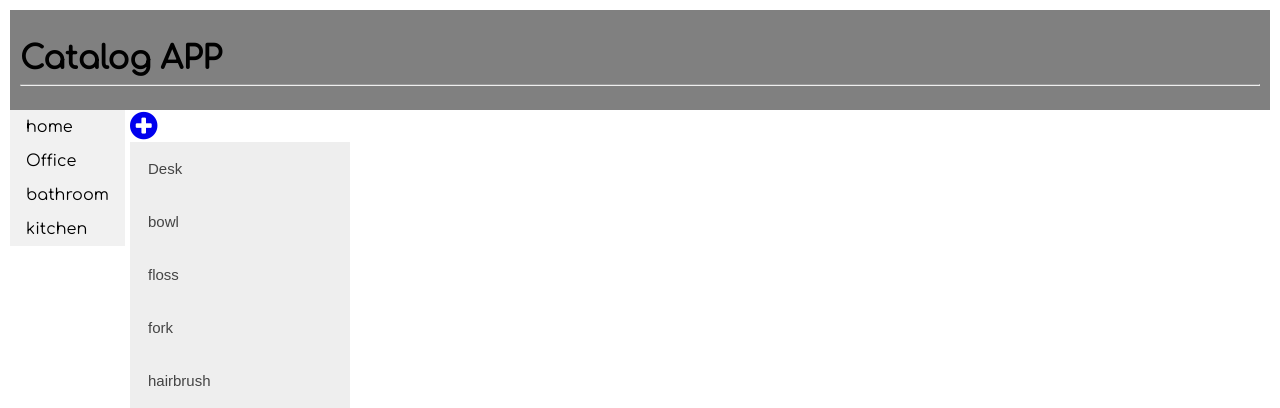
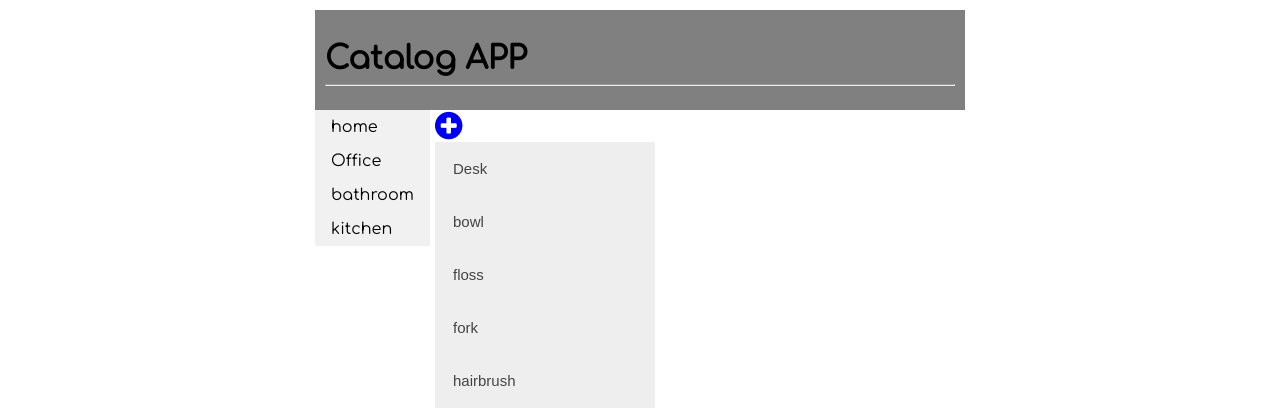
Before and after one commit to jonjoncronin/catalogProject, a Flask app: page / in a window 1280 px wide. Shown: the top 408 px of the page. Run offline with Flask 2, Linux system fonts and the light colour scheme; data comes from the database, SQL or seed files in the repository.

Commit message:
Make pages centered

```diff
--- a/vagrant/catalog/static/css/main.css
+++ b/vagrant/catalog/static/css/main.css
@@ -19,9 +19,9 @@ img, embed, object, video, header {
 }
 
 main {
-   max-width: 1280px;
-   margin: 0;
-   background-color: grey;
+   max-width: 650px;
+   margin: auto;
+   background-color: white;
    box-sizing: border-box;
 }
 
--- a/vagrant/catalog/templates/items.html
+++ b/vagrant/catalog/templates/items.html
@@ -1,6 +1,5 @@
 <!DOCTYPE HTML>
 <html>
-
 <head>
 	<title>Catalog App</title>
 	<meta charset="utf-8" />
@@ -12,7 +11,6 @@
 	<link rel="stylesheet"
 	      href="{{url_for('static', filename='css/main.css')}}" />
 </head>
-
 <body>
 <main>
 	<!-- Header -->
@@ -20,6 +18,7 @@
 		<h1>Catalog APP</h1>
       <hr>
 	</header>
+	<div class="big__div">
 
 	<!-- Side Menu -->
 	<div class="side__menu">
@@ -56,6 +55,7 @@
 	<!-- Footer -->
 	<div id="footer">
 	</div>
+</div>
 </main>
 <script>
 var acc = document.getElementsByClassName("accordion");
```
